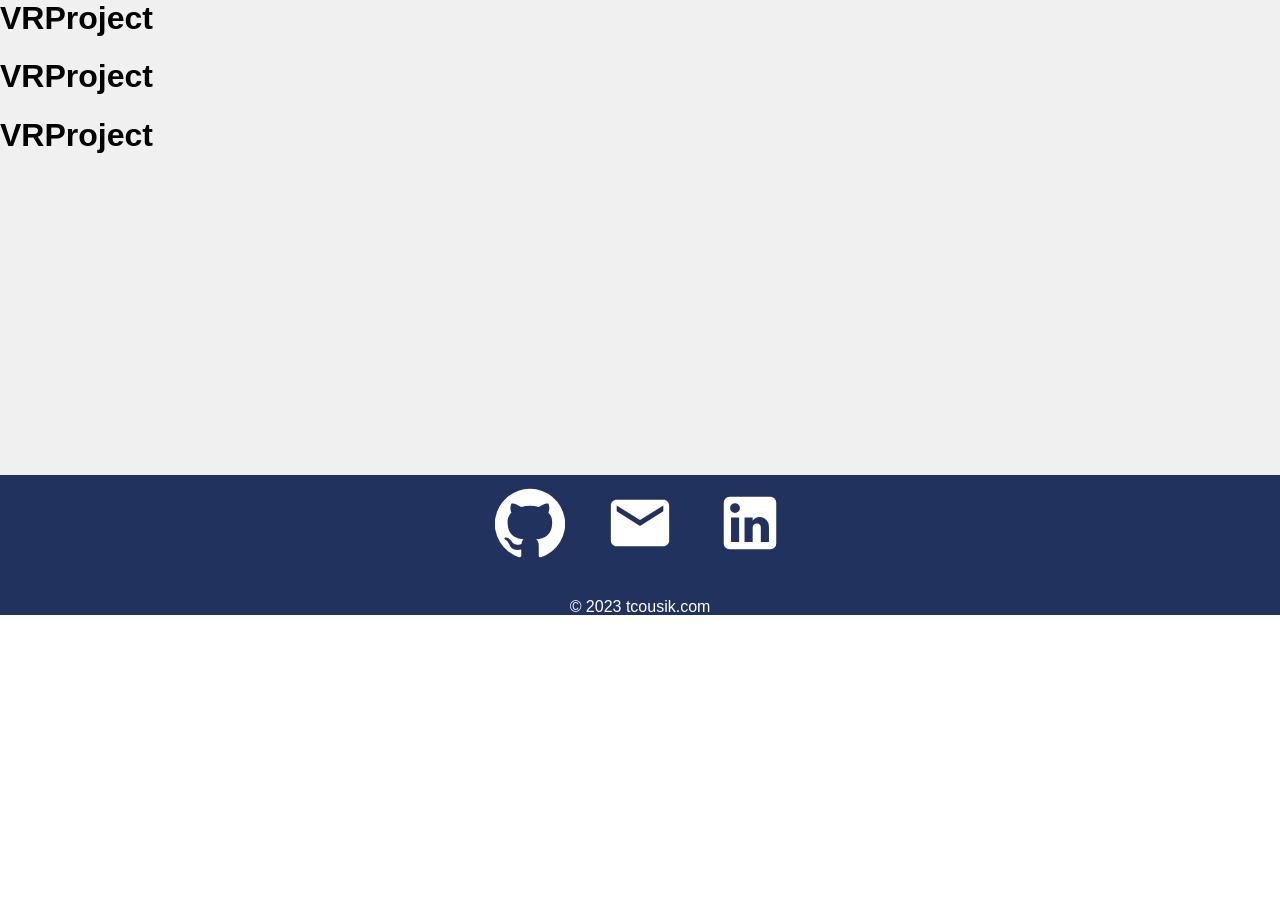
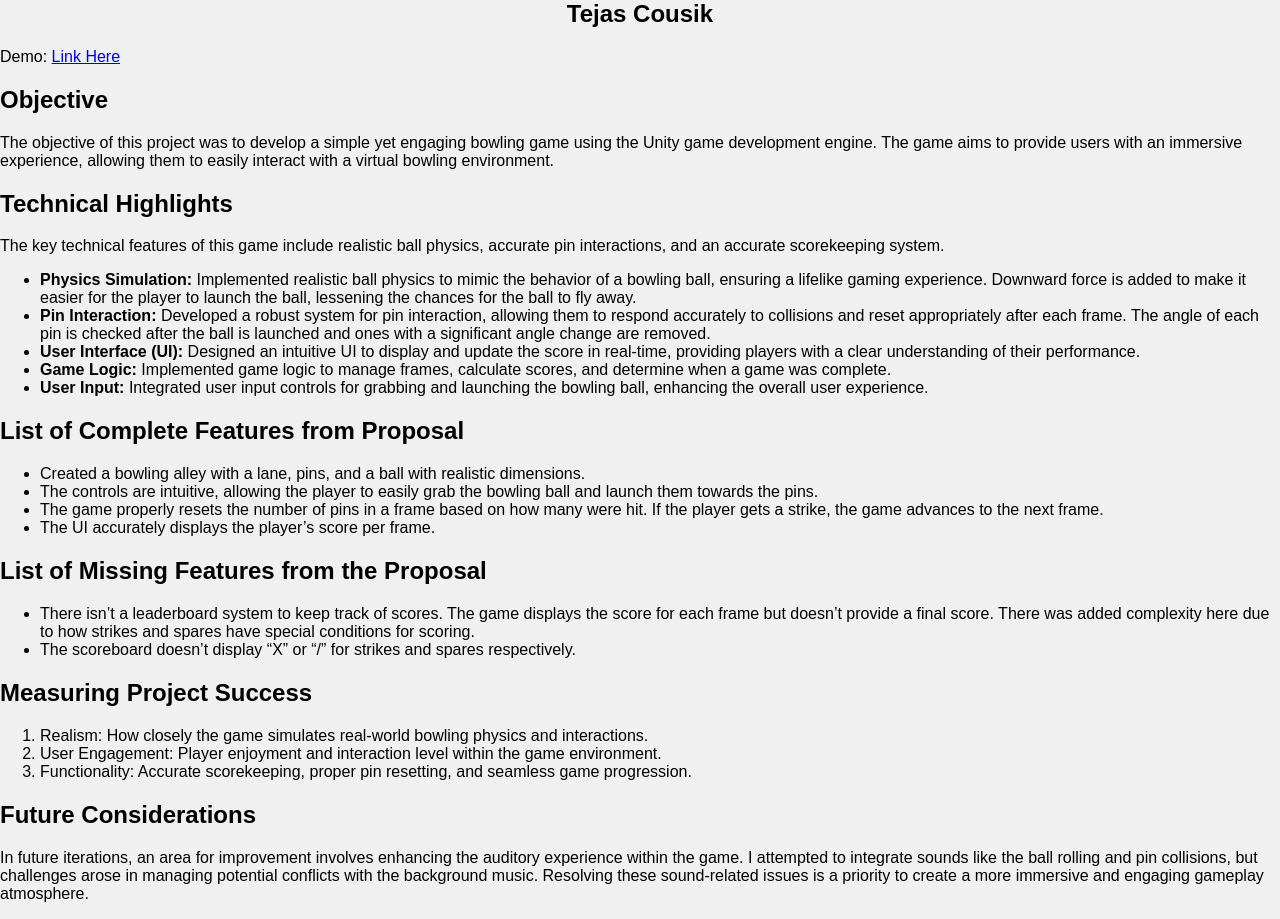
Before and after one commit to tcousik/Portfolio, a React (Create React App) app: page /vrproject in a window 1280 px wide. Shown: the part 180-1099 px from the top of the page. Before the commit the page ends 800 px from the top, so only its background shows below. Built offline with nearby package versions, Linux system fonts and the light colour scheme.

Commit message:
project details

```diff
--- a/src/pages/VRProject.js
+++ b/src/pages/VRProject.js
@@ -4,11 +4,79 @@ import "../styles/vr.css"
 
 const VRProject = () => {
     return (
-        <div><h1>VRProject</h1>
-            <h1>VRProject</h1>
-            <h1>VRProject</h1>
-            <h1>VRProject</h1>
-        </div>
+        <div>
+            <h1 className='title'>CSCI 4570 (AR/VR) - Final Project Report</h1>
+            <h2 className='title'>Tejas Cousik</h2>
+            <p>Demo: <a href="https://www.youtube.com/watch?v=OQQuCyN71ks">Link Here</a></p>
+            <body>
+                <section>
+                    <h2>Objective</h2>
+                    <p>The objective of this project was to develop a simple yet engaging bowling game using the Unity game development engine. The game aims to provide users with an immersive experience, allowing them to easily interact with a virtual bowling environment.</p>
+                </section>
+
+                <section>
+                    <h2>Technical Highlights</h2>
+                    <p>The key technical features of this game include realistic ball physics, accurate pin interactions, and an accurate scorekeeping system.</p>
+
+                    <ul>
+                        <li><strong>Physics Simulation:</strong> Implemented realistic ball physics to mimic the behavior of a bowling ball, ensuring a lifelike gaming experience. Downward force is added to make it easier for the player to launch the ball, lessening the chances for the ball to fly away.</li>
+                        <li><strong>Pin Interaction:</strong> Developed a robust system for pin interaction, allowing them to respond accurately to collisions and reset appropriately after each frame. The angle of each pin is checked after the ball is launched and ones with a significant angle change are removed.</li>
+                        <li><strong>User Interface (UI):</strong> Designed an intuitive UI to display and update the score in real-time, providing players with a clear understanding of their performance.</li>
+                        <li><strong>Game Logic:</strong> Implemented game logic to manage frames, calculate scores, and determine when a game was complete.</li>
+                        <li><strong>User Input:</strong> Integrated user input controls for grabbing and launching the bowling ball, enhancing the overall user experience.</li>
+                    </ul>
+                </section>
+
+                <section>
+                    <h2>List of Complete Features from Proposal</h2>
+                    <ul>
+                        <li>Created a bowling alley with a lane, pins, and a ball with realistic dimensions.</li>
+                        <li>The controls are intuitive, allowing the player to easily grab the bowling ball and launch them towards the pins.</li>
+                        <li>The game properly resets the number of pins in a frame based on how many were hit. If the player gets a strike, the game advances to the next frame.</li>
+                        <li>The UI accurately displays the player’s score per frame.</li>
+                    </ul>
+                </section>
+
+                <section>
+                    <h2>List of Missing Features from the Proposal</h2>
+                    <ul>
+                        <li>There isn’t a leaderboard system to keep track of scores. The game displays the score for each frame but doesn’t provide a final score. There was added complexity here due to how strikes and spares have special conditions for scoring.</li>
+                        <li>The scoreboard doesn’t display “X” or “/” for strikes and spares respectively.</li>
+                    </ul>
+                </section>
+
+                <section>
+                    <h2>Measuring Project Success</h2>
+                    <ol>
+                        <li>Realism: How closely the game simulates real-world bowling physics and interactions.</li>
+                        <li>User Engagement: Player enjoyment and interaction level within the game environment.</li>
+                        <li>Functionality: Accurate scorekeeping, proper pin resetting, and seamless game progression.</li>
+                    </ol>
+                </section>
+
+                <section>
+                    <h2>Future Considerations</h2>
+                    <p>In future iterations, an area for improvement involves enhancing the auditory experience within the game. I attempted to integrate sounds like the ball rolling and pin collisions, but challenges arose in managing potential conflicts with the background music. Resolving these sound-related issues is a priority to create a more immersive and engaging gameplay atmosphere.</p>
+
+                    <p>Also, I would spend time enriching the rest of the environment. This includes adding interactive elements to the lobby, providing players with opportunities to explore and engage beyond the bowling activity.</p>
+                </section>
+
+                <section>
+                    <h2>Concept Art</h2>
+
+                </section>
+
+                <section>
+                    <h2>Professor Feedback</h2>
+                    <p>I added a website link and added more details to the technical focus. Since I’m not in CSCI 5570, I’m not required to include a research component.</p>
+                </section>
+
+                <section>
+                    <h2>Video: Final Project Video</h2>
+
+                </section>
+            </body>
+        </div >
     )
 }
 
--- a/src/styles/vr.css
+++ b/src/styles/vr.css
@@ -0,0 +1,7 @@
+.title {
+    text-align: center;
+}
+
+.button {
+    margin: 0 auto;
+}
```
